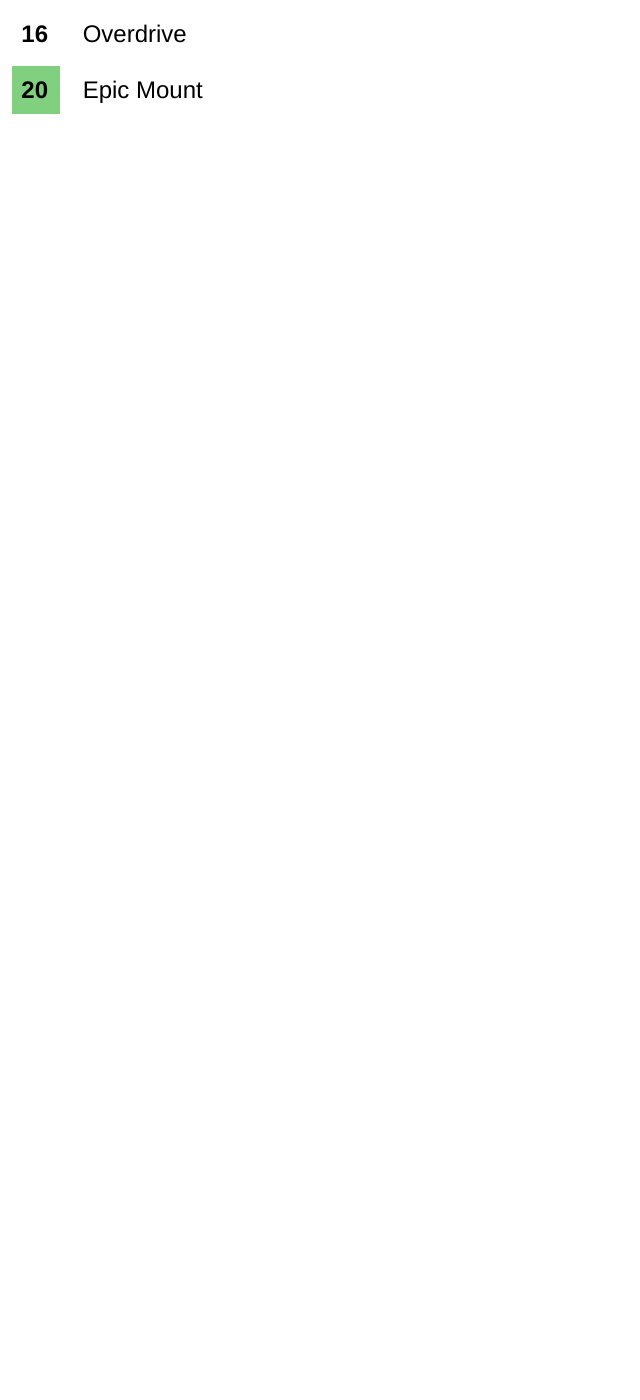
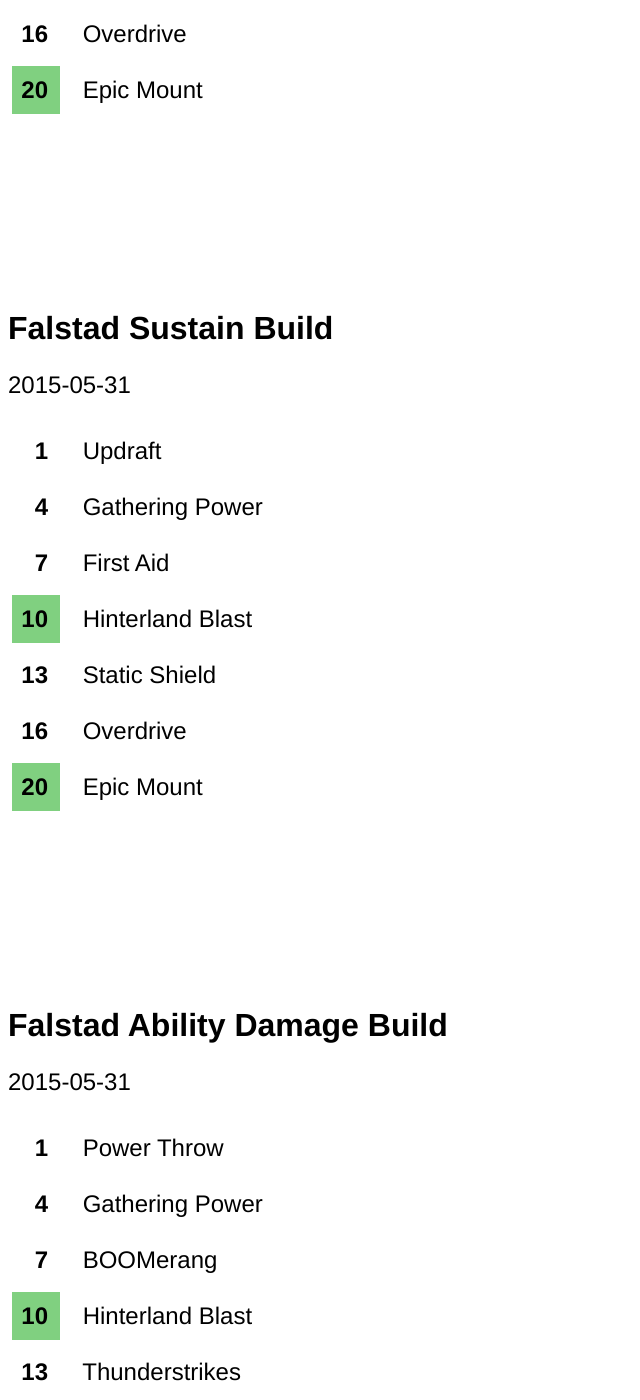
Before and after one commit to andersroos/andersroos.github.io, a Jekyll site: the page built from hots/falstad.md, in a window 1280 px wide and 1400 px high, scrolled down 642 px. Shown: the whole window, without its empty margins (0-640 px from the left). Built offline with Jekyll 4.4.1, drawn with Linux system fonts in a browser that asks for light colours; before the commit the page ends 1272 px from its top, so only the background shows below that; some of the changed text lies outside the part shown.

Commit message:
Updates.

```diff
--- a/hots/falstad.md
+++ b/hots/falstad.md
@@ -3,13 +3,35 @@ title: Falstad
 body_class: hots-bo
 ---
 
-## {{ page.title }} Build
+## {{ page.title }} Burst Auto Attack Build
 2015-05-19
 
--   _1_  Updraft/Power Throw
+-   _1_  Power Throw
 -   _4_  Gathering Power
--   _7_  First Aid/Secret Weapon
+-   _7_  Secret Weapon
 - __10__ Hinterland Blast
 -  _13_  Static Shield
 -  _16_  Overdrive
 - __20__ Epic Mount
+
+## {{ page.title }} Sustain Build
+2015-05-31
+
+-   _1_  Updraft
+-   _4_  Gathering Power
+-   _7_  First Aid
+- __10__ Hinterland Blast
+-  _13_  Static Shield
+-  _16_  Overdrive
+- __20__ Epic Mount
+
+## {{ page.title }} Ability Damage Build
+2015-05-31
+
+-   _1_  Power Throw
+-   _4_  Gathering Power
+-   _7_  BOOMerang
+- __10__ Hinterland Blast
+-  _13_  Thunderstrikes
+-  _16_  Overdrive
+- __20__ Call of the Windhammer
```
Also changed, not shown: hots/etc.md (+11 -0 lines), hots/muradin.md (+1 -1 lines).
